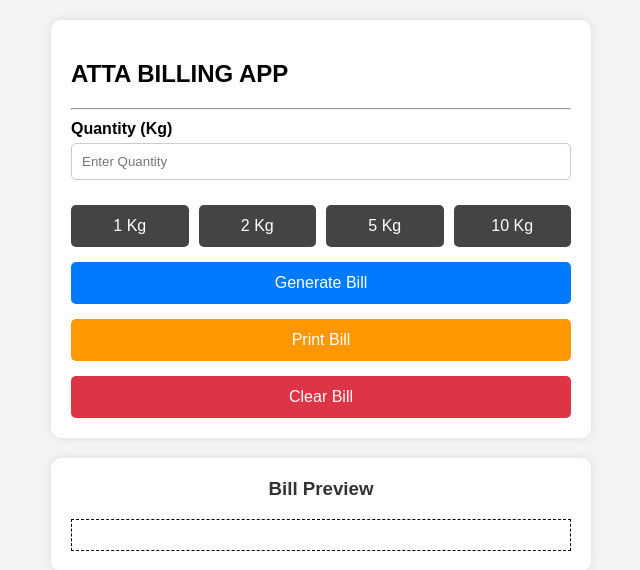
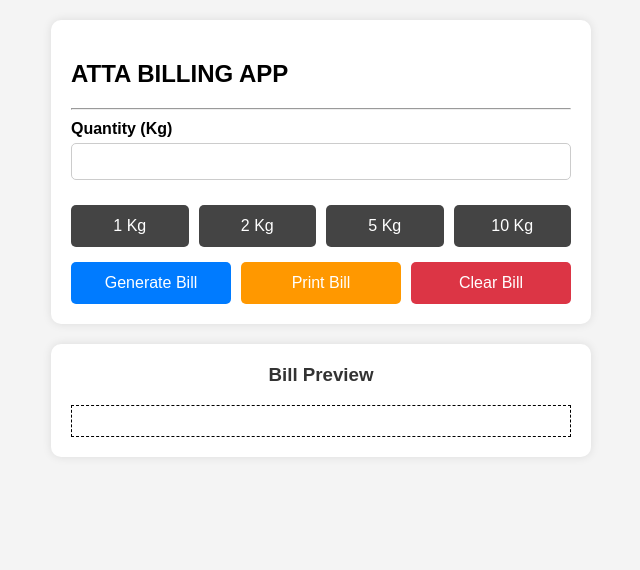
Before and after one commit to PANKAJ-SADHUKHAN/atta-shop-billing, a Flask app: page /billing in a window 1280 px wide. Shown: the top 570 px of the page, without its empty margins (319-959 px from the left). Run offline with Flask 3, Linux system fonts and the light colour scheme; the visitor is signed in with stand-in values (Sample User, id 1); some libraries are stand-ins or nearby versions.

Commit message:
Refactor button layout and input validation
Updated button layout and improved quantity input handling.

```diff
--- a/templates/atta.html
+++ b/templates/atta.html
@@ -140,6 +140,16 @@ button{
     margin-top:0;
     color:#333;
 }
+          .button-row{
+    display:flex;
+    gap:10px;
+    margin-top:15px;
+}
+
+.button-row button{
+    flex:1;
+    margin-top:0;
+}
 
 @media print{
     body *{
@@ -169,7 +179,7 @@ button{
 <hr>
 
 <label>Quantity (Kg)</label>
-<input type="number" id="qty" step="0.1" placeholder="Enter Quantity" required>
+<input type="number" id="qty" step="0.1">
 
 <div class="quick-buttons">
 <button onclick="setQty(1)">1 Kg</button>
@@ -178,10 +188,21 @@ button{
 <button onclick="setQty(10)">10 Kg</button>
 </div>
 
-<button class="bill-btn" onclick="generateBill()">Generate Bill</button>
+<div class="button-row">
 
-<button class="print-btn" onclick="window.print()">Print Bill</button>
-<button class="clear-btn" onclick="clearBill()">Clear Bill</button>
+    <button class="bill-btn" onclick="generateBill()">
+        Generate Bill
+    </button>
+
+    <button class="print-btn" onclick="window.print()">
+        Print Bill
+    </button>
+
+    <button class="clear-btn" onclick="clearBill()">
+        Clear Bill
+    </button>
+
+</div>
 </div>
 <div class="preview-container">
 
@@ -257,14 +278,14 @@ async function generateBill(){
     let phone = SHOP_PHONE;
     const billId = await saveBillToServer();
     let qty = document.getElementById("qty").value;
-    // if(qty === ""){
+    if(qty === ""){
 
-    //     alert("Please enter the quantity.");
+        alert("Please enter the quantity.");
 
-    //     document.getElementById("qty").focus();
+        document.getElementById("qty").focus();
 
-    //     return;
-    // }
+        return;
+    }
 
     let now = new Date();
     const dateTime = now.toLocaleString("en-IN", {
```
